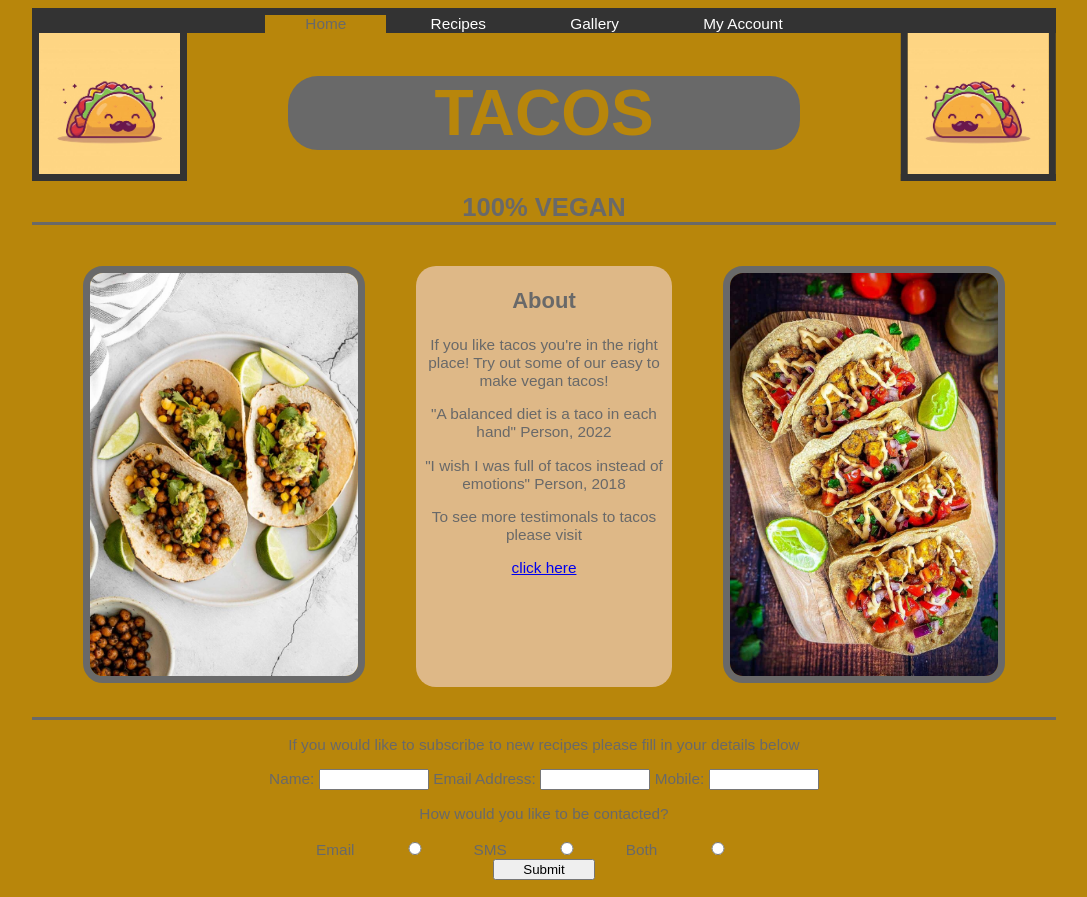
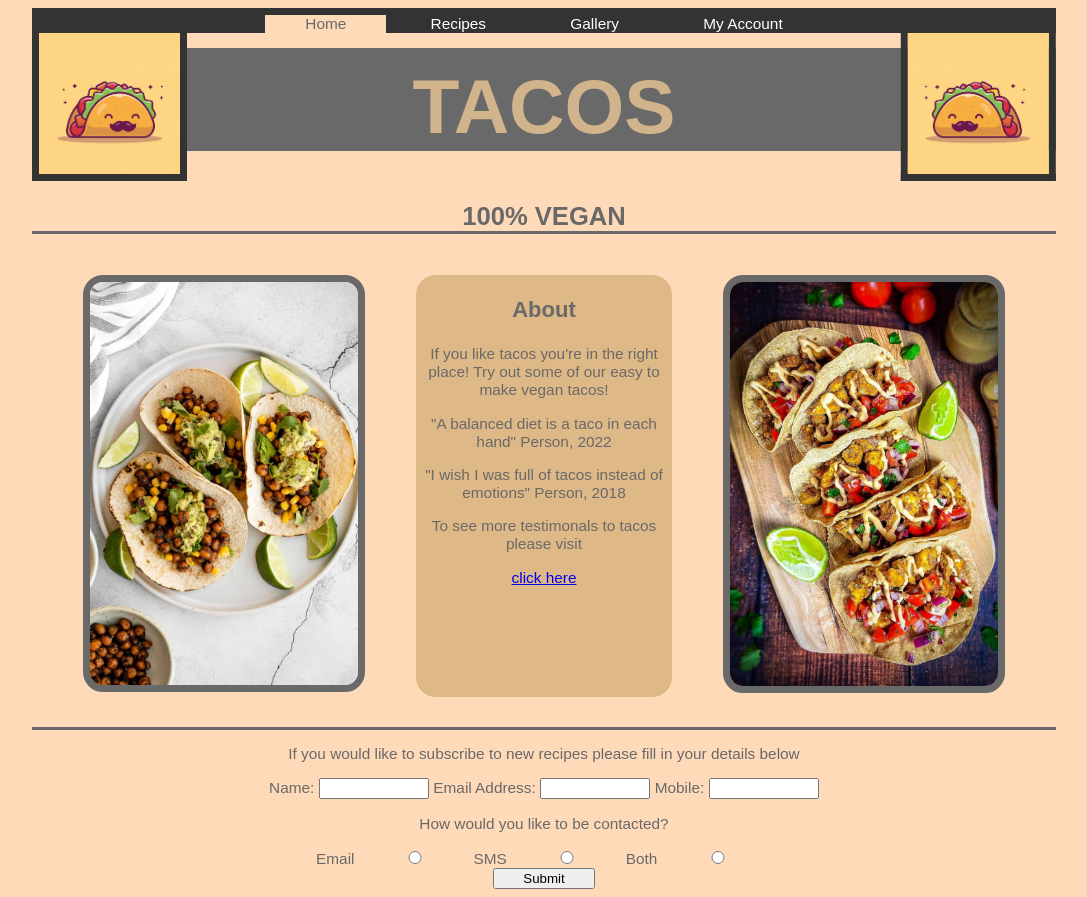
Before and after one commit to SamBaldwin4566/finalCapstone, a plain HTML site: page index.html in a window 1280 px wide. Shown: the whole page, without its empty margins (96-1183 px from the left). Drawn offline with Linux system fonts and the light colour scheme.

Commit message:
Updated styles and README

```diff
--- a/css/styles.css
+++ b/css/styles.css
@@ -1,6 +1,6 @@
 /* The main body of the file containing the main font style and colours */
 body {
-    background-color:darkgoldenrod;
+    background-color:peachpuff;
     text-align: center;
     max-width:80%;
     margin-left:auto;
@@ -29,18 +29,19 @@ nav a:hover {
 }
 /* Colour of button of the current page */
 nav a.active {
-    background-color: darkgoldenrod;
+    background-color: peachpuff;
     color: dimgray;
 }
 /* Heading 1 in its own block of text with different background colour */
 h1 {
-    font-size: 5vw;
+    font-size: 6vw;
     background-color: dimgray;
-    color:darkgoldenrod;
-    max-width: 50%;
+    color:tan;
     margin-left: auto;
     margin-right: auto;
-    border-radius: 30px;
+    margin-top:1.5%;
+    padding-top: 1.3%;
+
 }
 /* Logo image in top corners of page  */
 .logo1 {
```
Also changed, not shown: Images/Screenshot1.png, Images/Screenshot2.png, Images/Screenshot3.png, Images/Screenshot4.png, Images/Screenshot5.png, Images/Screenshot6.png, 2 other files.
